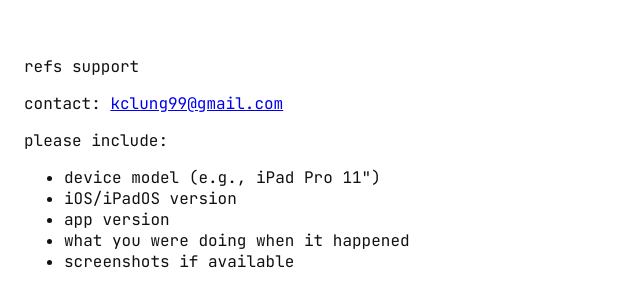
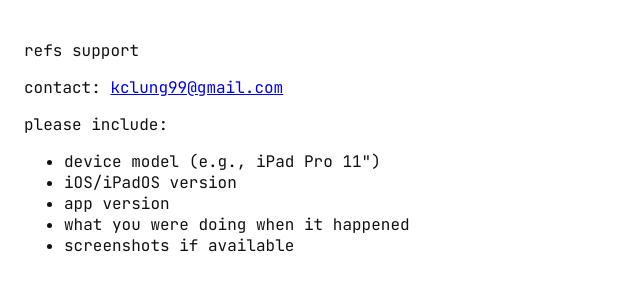
Before and after one commit to kclung99/refs-site, a plain HTML site: page index.html in a window 1280 px wide. Shown: the whole page, without its empty margins (0-640 px from the left). Drawn offline with Linux system fonts and the light colour scheme.

Commit message:
fix text

```diff
--- a/index.html
+++ b/index.html
@@ -4,14 +4,13 @@
 <head>
     <meta charset="utf-8" />
     <meta name="viewport" content="width=device-width, initial-scale=1" />
-    <title>refs. support</title>
+    <title>refs support</title>
     <link rel="preconnect" href="https://fonts.googleapis.com" />
     <link rel="preconnect" href="https://fonts.gstatic.com" crossorigin />
     <link href="https://fonts.googleapis.com/css2?family=JetBrains+Mono:wght@400;600&display=swap" rel="stylesheet" />
 </head>
 
-<body
-    style="margin:0;background:#fff;color:#111;font-family:'JetBrains Mono', sans-serif;padding:40px 24px;">
+<body style="margin:0;background:#fff;color:#111;font-family:'JetBrains Mono', sans-serif;padding:24px 24px;">
     <p>refs support</p>
     <p>
         contact: <a href="mailto:kclung99@gmail.com">kclung99@gmail.com</a>
```
